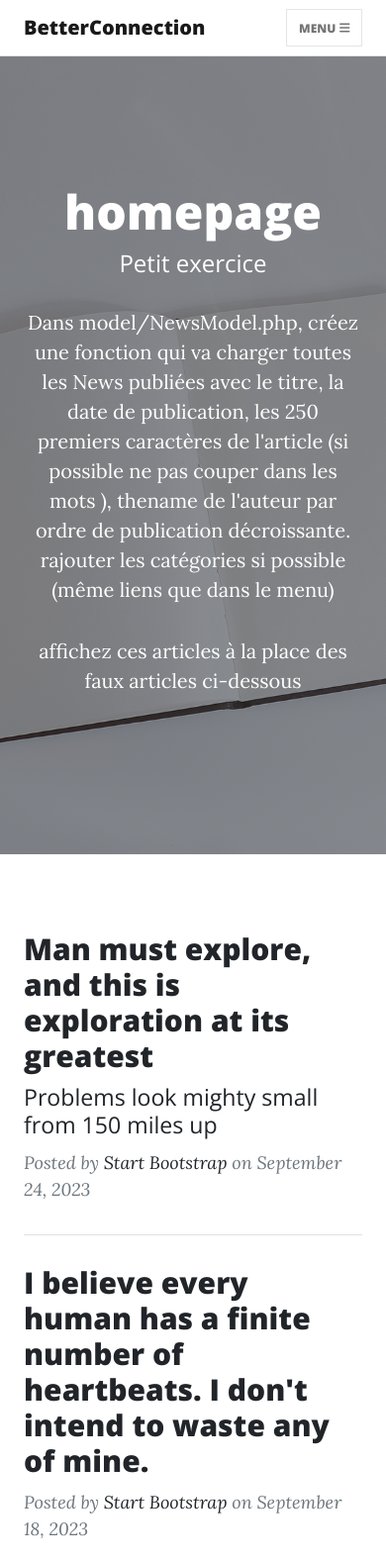
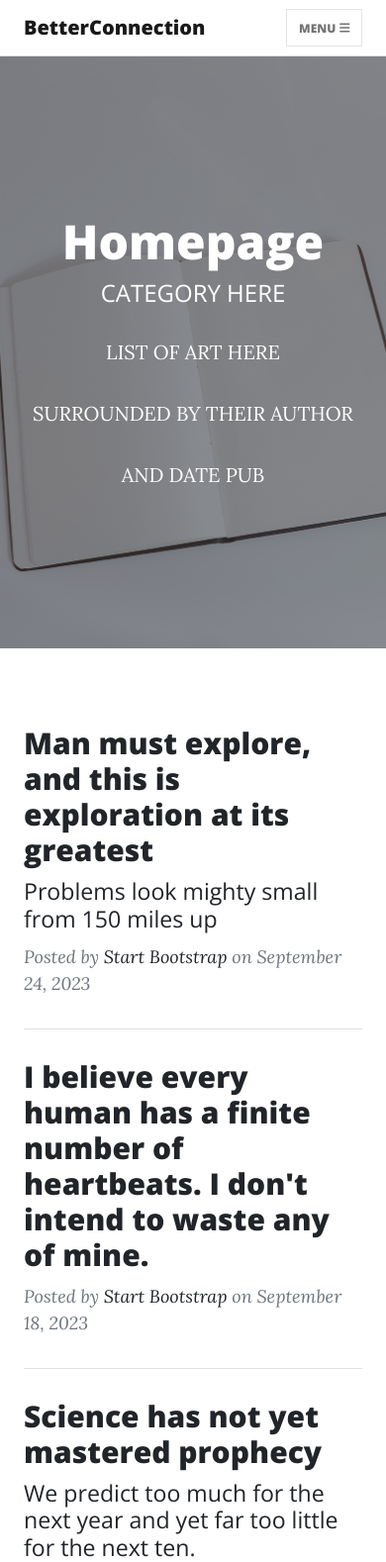
Before and after one commit to Leerlandais/homeConnection, a PHP site: page /?showCat=astrobiologie in a window 390 px wide. Shown: the top 1578 px of the page at 99% size. Run offline with PHP 8.4, Linux system fonts and the light colour scheme; data comes from the database, SQL or seed files in the repository; a stand-in replaces the project's code that opens the database connection; some libraries are stand-ins or nearby versions.

Commit message:
had problems with "" but getting there now

```diff
--- a/model/CategoryModel.php
+++ b/model/CategoryModel.php
@@ -18,3 +18,46 @@
         return $e->getMessage();
     }
 }
+
+
+function getClippedNewsByCat(PDO $db, $catSlug) {
+    $cleanedSlug = htmlspecialchars(strip_tags(trim($catSlug)), ENT_QUOTES);
+   var_dump($cleanedSlug);
+    $sql = "SELECT SUBSTRING(n.content, 1, 25), n.slug, n.title, n.date_published
+            FROM news n
+            JOIN news_has_category h ON h.news_idnews = n.idnews
+            JOIN category c ON c.idcategory = h.category_idcategory
+            WHERE c.slug = '$catSlug'  /* une heure perdu pour réaliser que $catSlug doit être en '' */
+            ";
+    try{
+        $query = $db->query($sql);
+
+        if($query->rowCount()==0){
+            return "Pas encore d'article";
+        }
+
+        $result = $query->fetchAll();
+        $query->closeCursor();
+        return $result;
+
+    }catch(Exception $e){
+        return $e->getMessage();
+    }
+
+
+}
+
+function addArtist (PDO $db, string $art) {
+    $cleanedArtist = htmlspecialchars(strip_tags(trim($art)), ENT_QUOTES);
+    $sql = "INSERT INTO `tab_artist` (`art_name`) VALUES (:artName)";
+    $stmt = $db->prepare($sql);
+    $stmt->bindParam(':artName', $cleanedArtist);
+    try {
+        $stmt->execute();
+        $db->commit();
+        return true;
+    } catch (PDOException $e) {
+        error_log("Error adding Artist: " . $e->getMessage());
+        return false;
+}
+}
--- a/public/index.php
+++ b/public/index.php
@@ -30,7 +30,9 @@
 // chargement des catégories pour le menu
 $menuSlug = getAllCategoriesBySlug($db);
 
-// var_dump($menuSlug);
+if (isset($_GET["showCat"])) {
+    $catSlug = getClippedNewsByCat($db, $_GET["showCat"]);
+}
 
 /*
 Appel de la vue
--- a/view/homepage.view.php
+++ b/view/homepage.view.php
@@ -11,27 +11,16 @@
         <link href="https://fonts.googleapis.com/css?family=Lora:400,700,400italic,700italic" rel="stylesheet" type="text/css" />
         <link href="https://fonts.googleapis.com/css?family=Open+Sans:300italic,400italic,600italic,700italic,800italic,400,300,600,700,800" rel="stylesheet" type="text/css" />
         <!-- Core theme CSS (includes Bootstrap)-->
-        <link href="css/styles.css" rel="stylesheet" />
+        <link href="css/styles.css" rel="stylesheet">
+        <link href="css/myStyles.css" rel="stylesheet">
 </head>
 <body>
     <?php
-require_once "menu.view.php";
+require_once "inc/menu.view.php";
+require_once 'inc/header.view.php'
     ?>
         <!-- Page Header-->
-        <header class="masthead" style="background-image: url('assets/img/home-bg.jpg')">
-            <div class="container position-relative px-4 px-lg-5">
-                <div class="row gx-4 gx-lg-5 justify-content-center">
-                    <div class="col-md-10 col-lg-8 col-xl-7">
-                        <div class="site-heading">
-                            <h1>homepage</h1>
-                            <span class="subheading">Petit exercice</span>
-                            <p>Dans model/NewsModel.php, créez une fonction qui va charger toutes les News publiées avec le titre, la date de publication, les 250 premiers caractères de l'article (si possible ne pas couper dans les mots ), thename de l'auteur par ordre de publication décroissante. rajouter les catégories si possible (même liens que dans le menu)</p>
-                            <p>affichez ces articles à la place des faux articles ci-dessous</p>
-                        </div>
-                    </div>
-                </div>
-            </div>
-        </header>
+
         <!-- Main Content-->
         <div class="container px-4 px-lg-5">
             <div class="row gx-4 gx-lg-5 justify-content-center">
--- /dev/null
+++ b/view/inc/header.view.php
@@ -0,0 +1,23 @@
+<header class="masthead" style="background-image: url('assets/img/home-bg.jpg')">
+            <div class="container position-relative px-4 px-lg-5">
+                <div class="row gx-4 gx-lg-5 justify-content-center">
+                    <div class="col-md-10 col-lg-8 col-xl-7">
+                        <div class="site-heading">
+                            <h1>Homepage</h1>
+                            <?php
+                                if (!isset($_GET["showCat"])) {
+                            ?>
+                            <span class="subheading">Petit exercice</span>
+                            <p>Dans model/NewsModel.php, créez une fonction qui va charger toutes les News publiées avec le titre, la date de publication, les 250 premiers caractères de l'article (si possible ne pas couper dans les mots ), thename de l'auteur par ordre de publication décroissante. rajouter les catégories si possible (même liens que dans le menu)</p>
+                            <p>affichez ces articles à la place des faux articles ci-dessous</p>
+                            <?php }else { ?>
+                            <span class="subheading">CATEGORY HERE</span>
+                            <p>LIST OF ART HERE</p>
+                            <p>SURROUNDED BY THEIR AUTHOR</p>
+                            <p>AND DATE PUB</p>
+                            <?php } ?>
+                        </div>
+                    </div>
+                </div>
+            </div>
+        </header>
--- a/view/menu.view.php
+++ b/view/inc/menu.view.php
@@ -12,12 +12,11 @@
                         <?php
                 foreach($menuSlug as $itemMenu):
                         ?>
-                        <li class="nav-item"><a class="nav-link px-lg-3 py-3 py-lg-4" href="?section=<?=$itemMenu['slug']?>"><?=$itemMenu['title']?></a></li>
+                        <li class="nav-item"><a class="nav-link px-lg-3 py-3 py-lg-4" href="?showCat=<?=$itemMenu['slug']?>"><?=$itemMenu['title']?></a></li>
                         <?php
                 endforeach;
                         ?>
-                        <li class="nav-item"><a class="nav-link px-lg-3 py-3 py-lg-4" href="post.html">Sample Post</a></li>
-                        <li class="nav-item"><a class="nav-link px-lg-3 py-3 py-lg-4" href="contact.html">Contact</a></li>
+
                     </ul>
                 </div>
             </div>
```
Also changed, not shown: public/css/myStyle.css (added).
